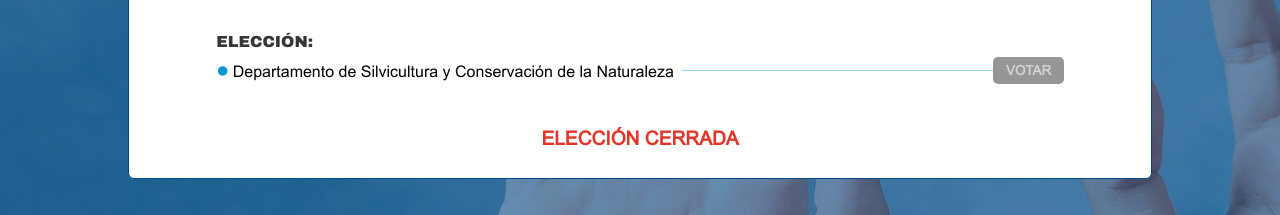
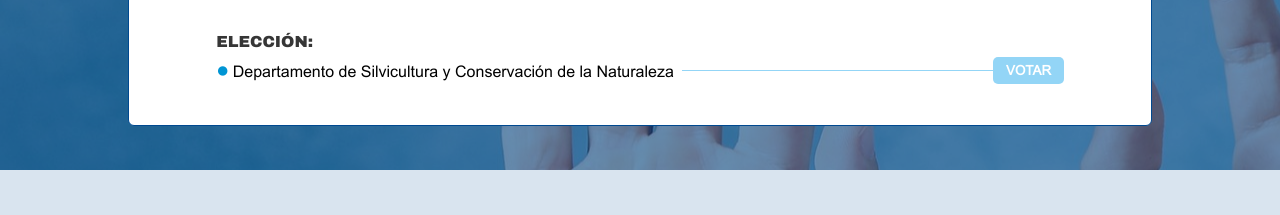
Before and after one commit to clcert/participa-uchile-home, a plain HTML site: page index.html in a window 1280 px wide. Shown: the part 562-777 px from the top of the page. Drawn offline with nearby package versions, Linux system fonts and the light colour scheme.

Commit message:
Open current election

```diff
--- a/index.html
+++ b/index.html
@@ -227,8 +227,8 @@
                                 <span class="my-2">Departamento de Silvicultura y Conservación de la Naturaleza</span>
                               </span>
                               <hr class="multiple-elections-hr" />
-                              <a href="#">
-                                <button class="multiple-elections-vote-button" disabled>VOTAR</button>
+                              <a href="https://participauchile.cl/vota/app/e/eleccion-director-silvi-cn-2022/vote">
+                                <button class="multiple-elections-vote-button">VOTAR</button>
                               </a>
                             </div>
 
@@ -244,7 +244,7 @@
 
                         </div>
 
-                        <h1 id="election-status-1" class="has-text-weight-bold pt-2">ELECCIÓN CERRADA</h1>
+                        <!-- <h1 id="election-status-1" class="has-text-weight-bold pt-2">ELECCIÓN CERRADA</h1> -->
 
                       </div>
 
```
